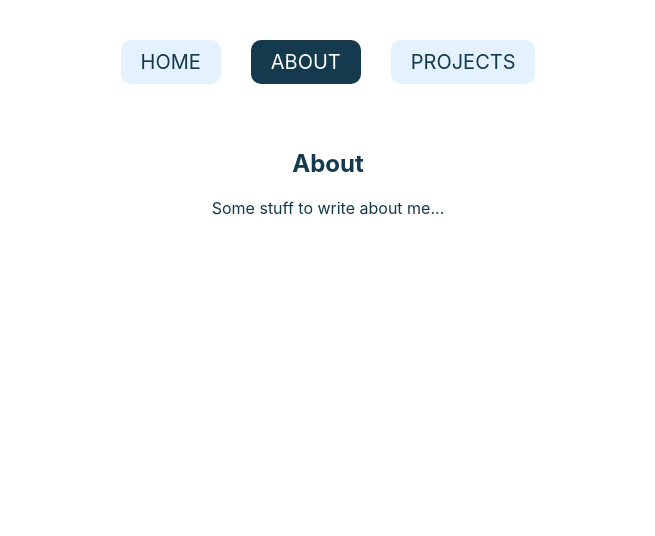
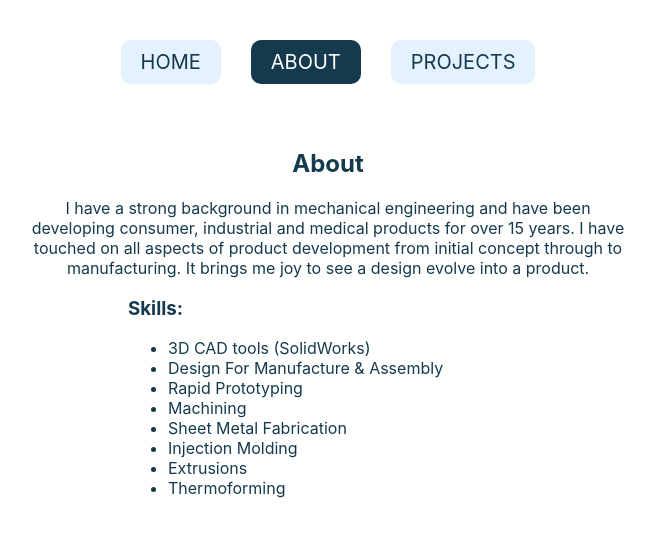
Before and after one commit to kerryoncoding/engineering-portfolio, a React (Create React App) app: page /about in a window 1280 px wide. Shown: the top 536 px of the page, without its empty margins (312-967 px from the left). Built offline with nearby package versions, Linux system fonts and the light colour scheme; data requests are answered from the project's data file.

Commit message:
added content and list to ABOUT page

```diff
--- a/src/App.css
+++ b/src/App.css
@@ -82,6 +82,21 @@ nav a.active {
   margin: 15px;
 }
 
+/* ABOUT */
+
+.about-container {
+  display: block;
+  margin: 0 auto;
+  max-width: 600px;
+}
+
+.skill-list {
+  display: block;
+  margin: 0 auto;
+  max-width: 400px;
+  text-align: left;
+}
+
 .card {
   text-align: center;
   border: rgb(60, 60, 60) solid 1px;
--- a/src/components/About.js
+++ b/src/components/About.js
@@ -2,9 +2,39 @@ import React from "react"
 
 function About(){
    return (
-      <div>
+      <div className="about-container">
          <h2>About</h2>
-         <p>Some stuff to write about me...</p>
+         <p>I have a strong background in mechanical engineering and have been developing consumer, industrial and medical products for over 15 years.  I have touched on all aspects of product development from initial concept through to manufacturing. It brings me joy to see a design evolve into a product.</p>
+         <div className="skill-list">
+            <h3>Skills:</h3>
+            <ul>
+               <li>
+                  3D CAD tools (SolidWorks)
+               </li>
+               <li>
+                  Design For Manufacture & Assembly
+               </li>
+               <li>
+                  Rapid Prototyping
+               </li>
+               <li>
+                  Machining
+               </li>
+               <li>
+                  Sheet Metal Fabrication
+               </li>
+               <li>
+                  Injection Molding
+               </li>
+               <li>
+                  Extrusions
+               </li>
+               <li>
+                  Thermoforming
+               </li>
+            </ul>
+
+         </div>
       </div>
 
    )
```
